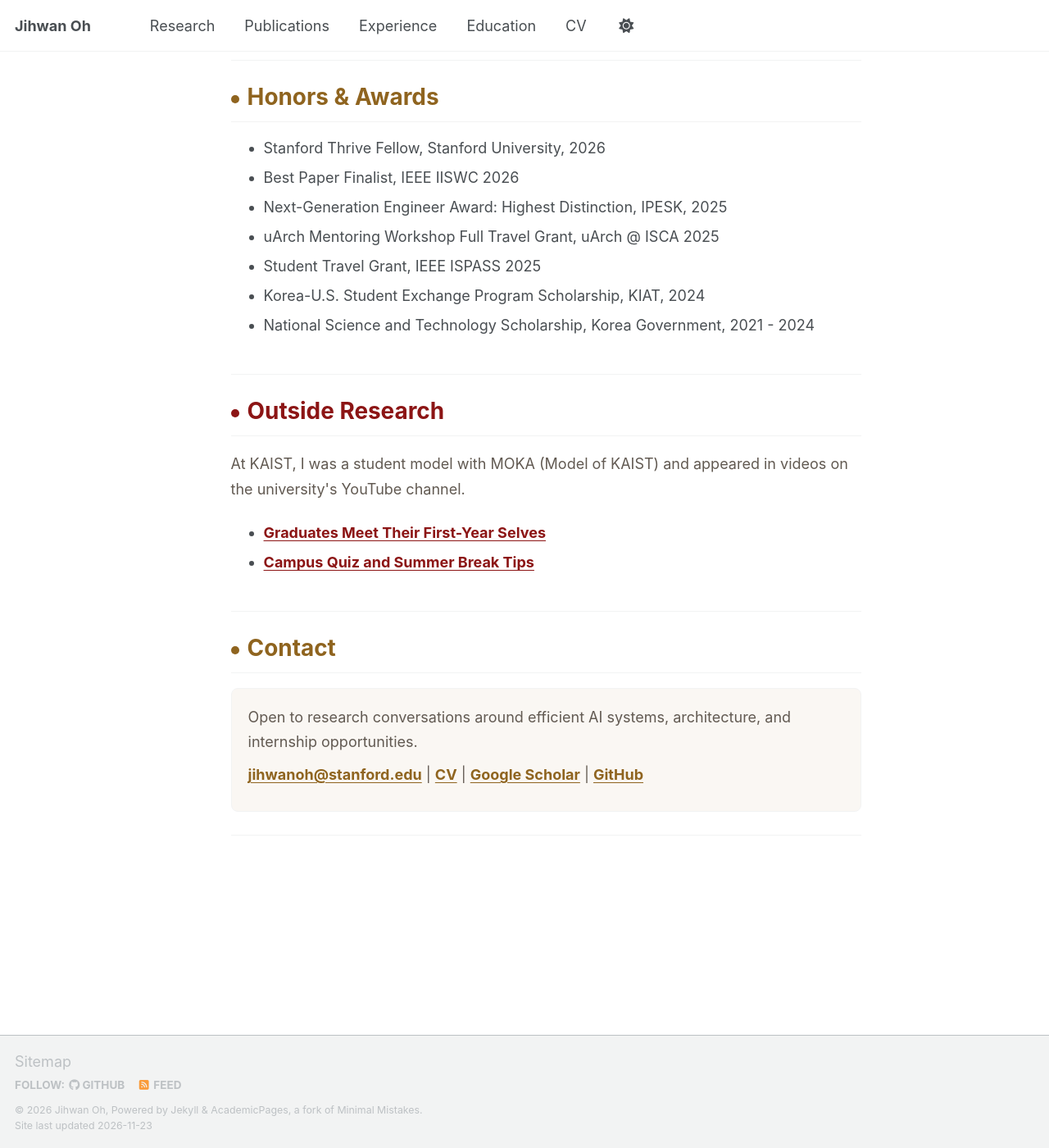
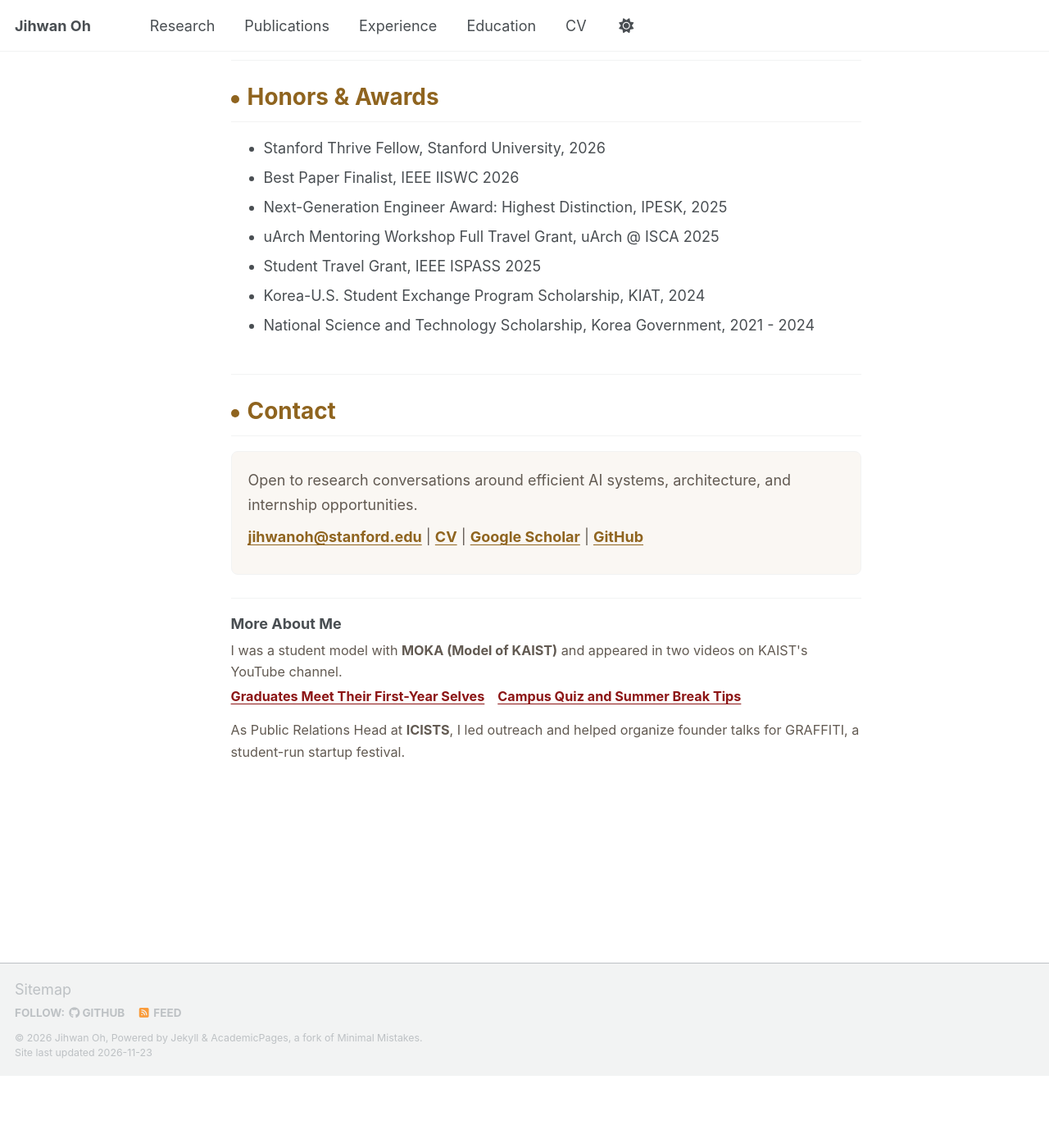
Before and after one commit to jihwan01/jihwan01.github.io, a Jekyll site: the page built from _pages/about.md, in a window 1280 px wide and 1400 px high, scrolled down 3799 px. Shown: the whole window at 82% size. Built offline with Jekyll 4.4.1, drawn with Linux system fonts in a browser that asks for light colours; a script that is not in the unit is left out; after the commit the page ends 5111 px from its top, so only the background shows below that; part of the change alters nothing that is shown.

Commit message:
Move personal activities into More About Me

```diff
--- a/_pages/about.md
+++ b/_pages/about.md
@@ -428,6 +428,36 @@ redirect_from:
     line-height: 1.65;
   }
 
+  .jo-about {
+    padding: 20px 0 0;
+    scroll-margin-top: 80px;
+  }
+
+  .jo-about h2 {
+    margin: 0 0 8px;
+    padding: 0;
+    border: 0;
+    color: var(--jo-ink);
+    font-size: 1rem;
+  }
+
+  .jo-about p {
+    margin: 8px 0 0;
+    color: var(--jo-muted);
+    font-size: 0.9rem;
+    line-height: 1.65;
+  }
+
+  .jo-about ul {
+    display: flex;
+    flex-wrap: wrap;
+    gap: 4px 16px;
+    margin: 4px 0 0;
+    padding: 0;
+    list-style: none;
+    font-size: 0.9rem;
+  }
+
   @media (max-width: 760px) {
     .jo-hero h1 {
       font-size: 2.4rem;
@@ -636,15 +666,6 @@ redirect_from:
     </ul>
   </section>
 
-  <section class="jo-section" id="outside-research">
-    <h2>Outside Research</h2>
-    <p class="jo-copy">At KAIST, I was a student model with MOKA (Model of KAIST) and appeared in videos on the university's YouTube channel.</p>
-    <ul>
-      <li><a href="https://www.youtube.com/watch?v=k6Lww1JLjbQ">Graduates Meet Their First-Year Selves</a></li>
-      <li><a href="https://www.youtube.com/watch?v=ZJl_9cpaFjY">Campus Quiz and Summer Break Tips</a></li>
-    </ul>
-  </section>
-
   <section class="jo-section" id="contact">
     <h2>Contact</h2>
     <div class="jo-contact">
@@ -652,4 +673,14 @@ redirect_from:
       <p><a href="mailto:jihwanoh@stanford.edu">jihwanoh@stanford.edu</a> | <a href="/files/CV_JihwanOh.pdf">CV</a> | <a href="https://scholar.google.com/citations?user=Ajs3-gwAAAAJ&hl=ko&oi=sra">Google Scholar</a> | <a href="https://github.com/jihwan01">GitHub</a></p>
     </div>
   </section>
+
+  <aside class="jo-about" id="outside-research" aria-labelledby="about-me-heading">
+    <h2 id="about-me-heading">More About Me</h2>
+    <p>I was a student model with <strong>MOKA (Model of KAIST)</strong> and appeared in two videos on KAIST's YouTube channel.</p>
+    <ul>
+      <li><a href="https://www.youtube.com/watch?v=k6Lww1JLjbQ">Graduates Meet Their First-Year Selves</a></li>
+      <li><a href="https://www.youtube.com/watch?v=ZJl_9cpaFjY">Campus Quiz and Summer Break Tips</a></li>
+    </ul>
+    <p>As Public Relations Head at <strong>ICISTS</strong>, I led outreach and helped organize founder talks for GRAFFITI, a student-run startup festival.</p>
+  </aside>
 </div>
```
